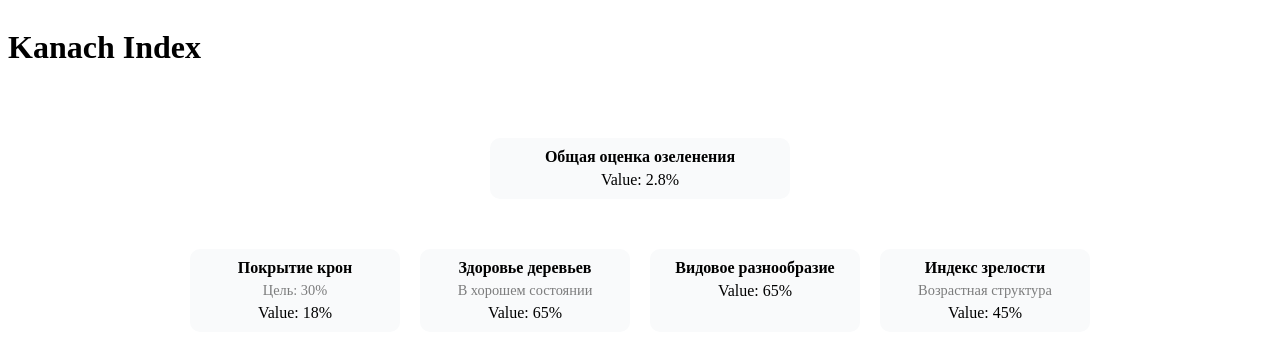
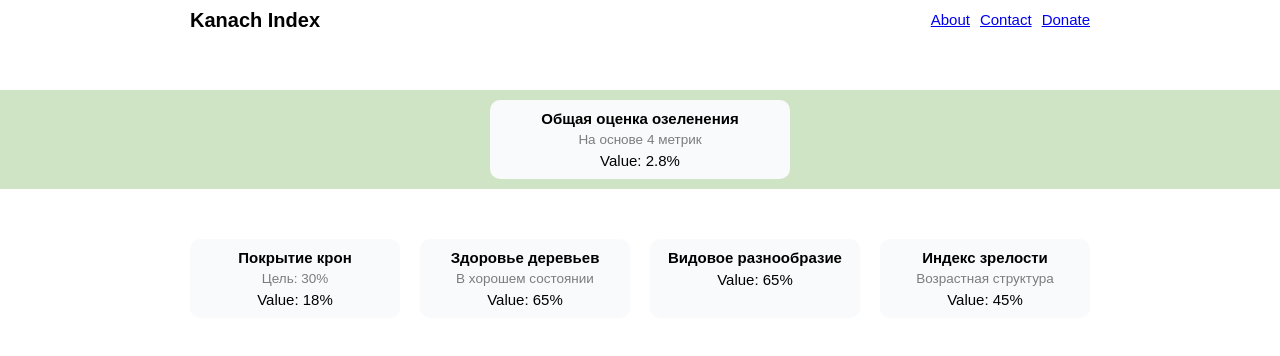
Before and after one commit to KanachYerevan/kanach-index, a SvelteKit app: page / in a window 1280 px wide. Shown: the top 356 px of the page. Built offline with nearby package versions, Linux system fonts and the light colour scheme.

Commit message:
Update home page

```diff
--- a/src/lib/components/charts/metrics/ScoreChart.svelte
+++ b/src/lib/components/charts/metrics/ScoreChart.svelte
@@ -9,6 +9,6 @@
     const { value }: Props = $props();
 </script>
 
-<Widget title="Общая оценка озеленения">
+<Widget title="Общая оценка озеленения" subtitle="На основе 4 метрик">
     <PercentChart {value} />
 </Widget>
--- /dev/null
+++ b/src/lib/components/layout/header/Header.svelte
@@ -0,0 +1,41 @@
+<script lang="ts">
+    import Narrow from '$lib/components/layout/narrow/Narrow.svelte';
+</script>
+
+<Narrow>
+    <header>
+        <h1>Kanach Index</h1>
+        <ul>
+            <li><a href="#">About</a></li>
+            <li><a href="#">Contact</a></li>
+            <li><a href="#">Donate</a></li>
+        </ul>
+    </header>
+</Narrow>
+
+<style>
+header {
+    display: flex;
+    flex-direction: row;
+
+    line-height: 20px;
+    padding: 10px 0;
+}
+
+h1 {
+    font-size: 20px;
+    margin: 0;
+
+    flex-grow: 1;
+}
+
+ul {
+    list-style-type: none;
+    margin: 0;
+    padding: 0;
+
+    display: flex;
+    flex-direction: row;
+    gap: 10px;
+}
+</style>
--- /dev/null
+++ b/src/lib/components/layout/narrow/NarrowDark.svelte
@@ -0,0 +1,22 @@
+<script lang="ts">
+    const { children } = $props();
+</script>
+
+<div class="narrow">
+    <div class="content">
+        {@render children?.()}
+    </div>
+</div>
+
+<style>
+.narrow {
+    background-color: #cee4c5;
+    padding: 10px 0;
+
+    .content {
+        width: 100%;
+        max-width: 900px;
+        margin: 0 auto;
+    }
+}
+</style>
--- /dev/null
+++ b/src/lib/styles/fonts.css
@@ -0,0 +1,4 @@
+:root {
+    font-size: 15px;
+    font-family: 'Inter Variable', sans-serif;
+}
--- /dev/null
+++ b/src/lib/styles/main.css
@@ -0,0 +1,4 @@
+body {
+  margin: 0;
+  padding: 0;
+}
--- a/src/routes/+layout.svelte
+++ b/src/routes/+layout.svelte
@@ -1,5 +1,9 @@
 <script lang="ts">
 	import favicon from '$lib/assets/favicon.svg';
+    import Header from '$lib/components/layout/header/Header.svelte';
+
+    import '$lib/styles/main.css';
+    import '$lib/styles/fonts.css';
 
 	let { children } = $props();
 </script>
@@ -9,6 +13,8 @@
 </svelte:head>
 
 <div class="layout">
+    <Header />
+
     {@render children?.()}
 </div>
 
--- a/src/routes/+page.svelte
+++ b/src/routes/+page.svelte
@@ -1,5 +1,6 @@
 <script lang="ts">
     import Narrow from '$lib/components/layout/narrow/Narrow.svelte';
+    import NarrowDark from '$lib/components/layout/narrow/NarrowDark.svelte';
     import PieChart from '$lib/components/charts/pie/PieChart.svelte';
     import PercentChart from '$lib/components/charts/pie/PercentChart.svelte';
     import ChartGrid from '$lib/components/charts/grid/ChartGrid.svelte';
@@ -10,13 +11,15 @@
     import ScoreChart from '$lib/components/charts/metrics/ScoreChart.svelte';
 </script>
 
-<h1>Kanach Index</h1>
+<svelte:head>
+    <title>Kanach Index</title>
+</svelte:head>
 
-<Narrow>
+<NarrowDark>
     <div class="score">
         <ScoreChart value={2.8} />
     </div>
-</Narrow>
+</NarrowDark>
 
 <Narrow>
     <ChartGrid>
```
